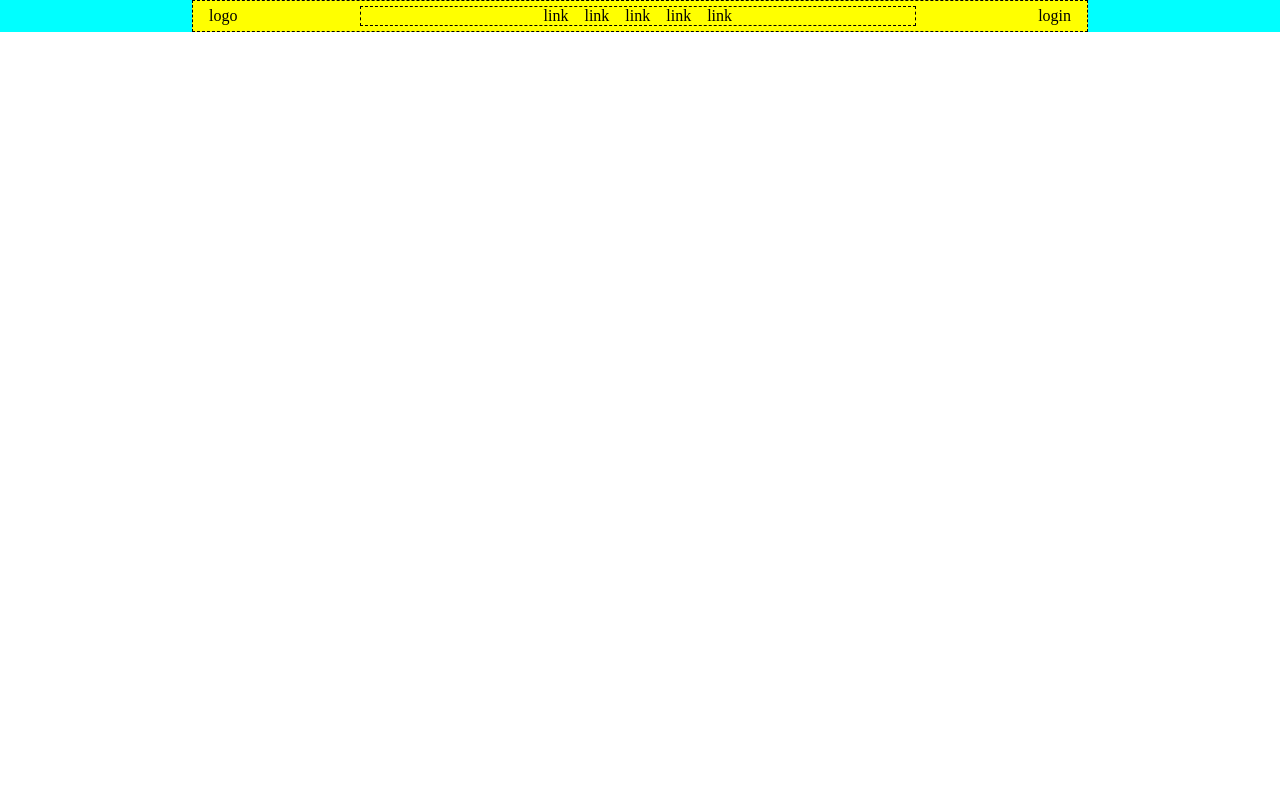
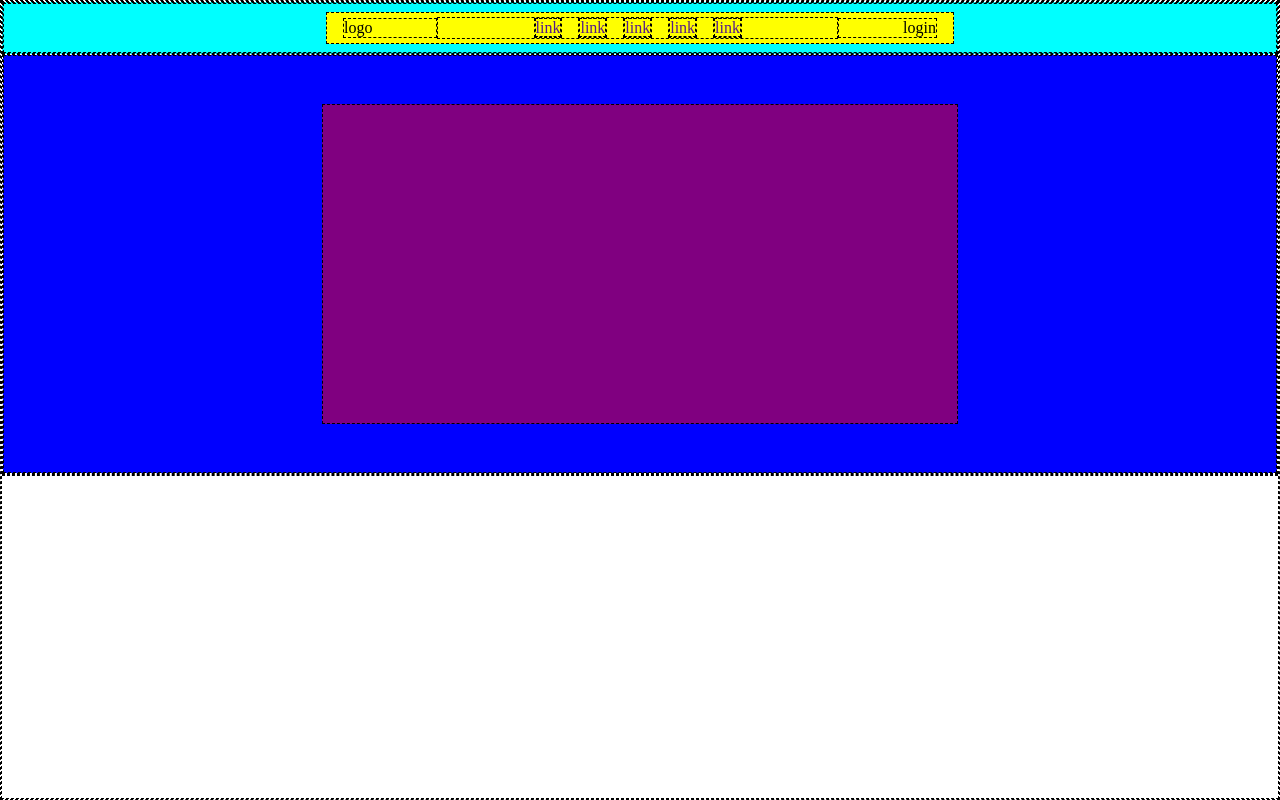
Before and after one commit to imnxtamess/htmlcss-struttura-discord, a plain HTML site: page index.html in a window 1280 px wide. Drawn offline with Linux system fonts and the light colour scheme.

Commit message:
add jumbotron layout, fix link in header

```diff
--- a/assets/css/style.css
+++ b/assets/css/style.css
@@ -4,6 +4,8 @@
   margin: 0;
   padding: 0;
   box-sizing: border-box;
+  border: 1px solid black;
+  border-style: dashed;
 }
 
 html,
@@ -18,12 +20,18 @@ body {
       background-color: yellow;
     }
   }
+  main {
+    #jumbotron_container {
+      background-color: blue;
+      #jumbotron {
+        background-color: purple;
+      }
+    }
+  }
 }
 
 .d-flex {
   display: flex;
-  border: 1px solid black;
-  border-style: dashed;
 }
 
 .unstyled_list {
@@ -33,18 +41,20 @@ body {
     text-decoration: none;
     &:hover {
       text-decoration: underline;
+      color: black;
     }
   }
 }
 
 .center_content {
-  max-width: 70%;
+  max-width: 50%;
   margin: auto;
 }
 
 /*utilities end*/
 
-header {
+#header_container {
+  padding: 0.5rem;
 }
 
 .site_header {
@@ -68,3 +78,13 @@ header {
   text-align: end;
   margin-right: 1rem;
 }
+/* HEADER END */
+
+#jumbotron_container {
+  min-height: 20rem;
+  padding: 3rem 0;
+}
+
+#jumbotron {
+  min-height: 20rem;
+}
--- a/index.html
+++ b/index.html
@@ -8,20 +8,32 @@
   </head>
   <body class="debug">
     <header>
-      <div class="site_header center_content d-flex">
-        <div id="site_logo">logo</div>
-        <ul class="unstyled_list d-flex nav_menu">
-          <li><a href=""></a>link</li>
-          <li><a href=""></a>link</li>
-          <li><a href=""></a>link</li>
-          <li><a href=""></a>link</li>
-          <li><a href=""></a>link</li>
-        </ul>
-        <div id="login_btn"><link rel="stylesheet" href="" />login</div>
+        <div id="header_container">
+            <div class="site_header center_content d-flex">
+            <div id="site_logo">logo</div>
+             <ul class="unstyled_list d-flex nav_menu">
+                <li><a href="">link</a></li>
+                <li><a href="">link</a></li>
+                <li><a href="">link</a></li>
+                <li><a href="">link</a></li>
+                <li><a href="">link</a></li>
+            </ul>
+            <div id="login_btn"><link rel="stylesheet" href="" />login</div>
       </div>
+        </div>
+
     </header>
     <!-- /#site_header -->
-    <main id="site_main"></main>
+    <main id="site_main">
+        <div id="jumbotron_container">
+            <div id="jumbotron" class="center_content">
+
+            </div>
+        </div>
+
+
+        </div>
+    </main>
     <!-- /#site_main -->
     <footer id="site_footer"></footer>
     <!-- /#site_footer -->
```
